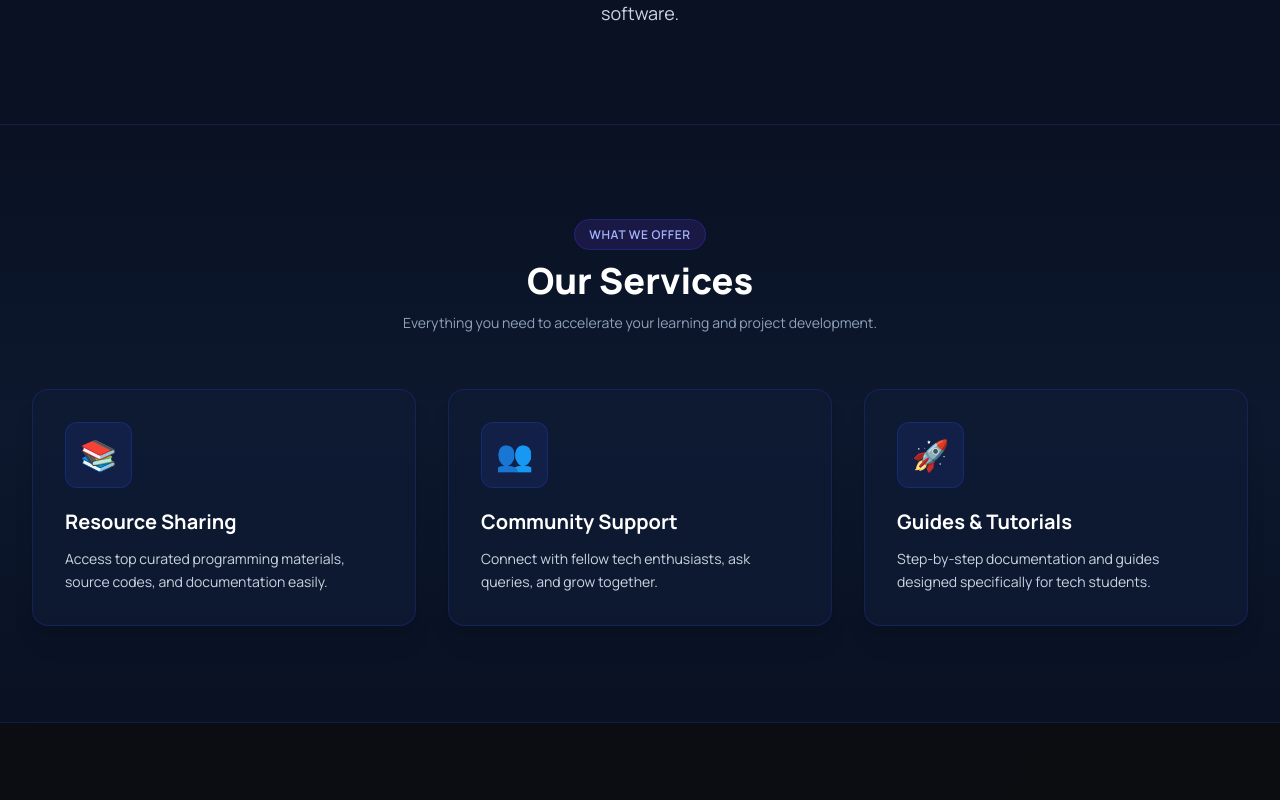
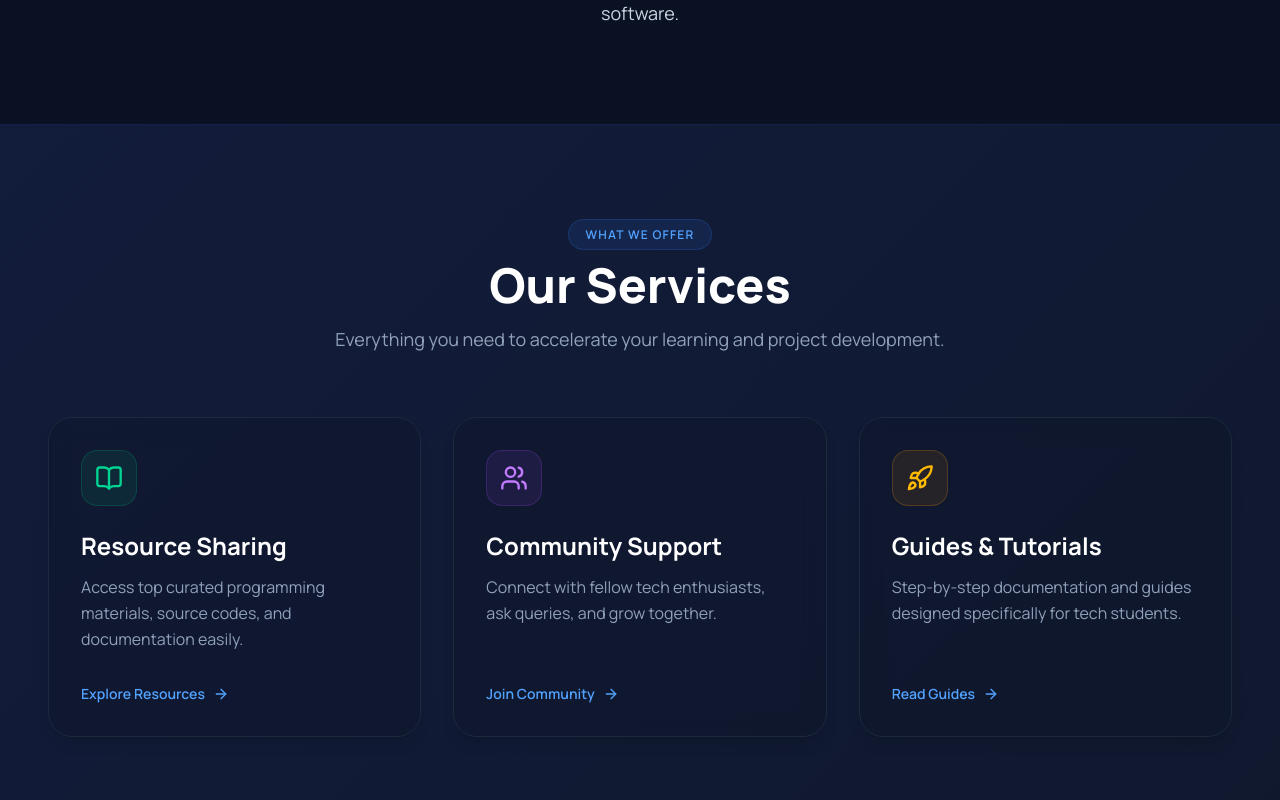
Before and after one commit to nuwanudayakumara00-hue/TechResourceHub-project, a Next.js app in the folder my-app/: page / in a window 1280 px wide. Shown: the part 1140-1940 px from the top of the page. Built offline with nearby package versions, Linux system fonts and the light colour scheme; no server answers.

Commit message:
Add interactive buttons and icons to Services section

```diff
--- a/my-app/src/components/ServicesSection.tsx
+++ b/my-app/src/components/ServicesSection.tsx
@@ -1,53 +1,92 @@
-import React from 'react';
+"use client";
+
+import React from "react";
+import { motion } from "framer-motion";
+import { BookOpen, Users, Rocket, ArrowRight } from "lucide-react";
+import Link from "next/link";
+
+const services = [
+  {
+    icon: BookOpen,
+    title: "Resource Sharing",
+    desc: "Access top curated programming materials, source codes, and documentation easily.",
+    link: "#resources",
+    btnText: "Explore Resources",
+    color: "text-emerald-400",
+    bg: "bg-emerald-500/10",
+    border: "border-emerald-500/20",
+  },
+  {
+    icon: Users,
+    title: "Community Support",
+    desc: "Connect with fellow tech enthusiasts, ask queries, and grow together.",
+    link: "#community",
+    btnText: "Join Community",
+    color: "text-purple-400",
+    bg: "bg-purple-500/10",
+    border: "border-purple-500/20",
+  },
+  {
+    icon: Rocket,
+    title: "Guides & Tutorials",
+    desc: "Step-by-step documentation and guides designed specifically for tech students.",
+    link: "#tutorials",
+    btnText: "Read Guides",
+    color: "text-amber-400",
+    bg: "bg-amber-500/10",
+    border: "border-amber-500/20",
+  },
+];
 
 export default function ServicesSection() {
-  const services = [
-    {
-      title: "Resource Sharing",
-      desc: "Access top curated programming materials, source codes, and documentation easily.",
-      icon: "📚"
-    },
-    {
-      title: "Community Support",
-      desc: "Connect with fellow tech enthusiasts, ask queries, and grow together.",
-      icon: "👥"
-    },
-    {
-      title: "Guides & Tutorials",
-      desc: "Step-by-step documentation and guides designed specifically for tech students.",
-      icon: "🚀"
-    }
-  ];
-
   return (
-    <section className="py-24 bg-gradient-to-b from-[#091122] via-[#0d182e] to-[#091122] border-b border-blue-900/30">
-      <div className="container mx-auto px-4 md:px-8 text-center">
-        <span className="text-xs font-semibold uppercase tracking-wider text-indigo-300 bg-indigo-950/80 border border-indigo-800/50 px-3.5 py-1.5 rounded-full">
+    <section className="py-24 px-6 md:px-12 relative z-10 max-w-7xl mx-auto">
+      <div className="text-center mb-16">
+        <span className="text-xs font-semibold tracking-widest text-blue-400 uppercase bg-blue-500/10 px-4 py-1.5 rounded-full border border-blue-500/20">
           What We Offer
         </span>
-        <h2 className="text-3xl md:text-4xl font-extrabold text-white mt-4 mb-3">Our Services</h2>
-        <p className="text-slate-400 max-w-xl mx-auto mb-14 text-sm">
+        <h2 className="text-4xl md:text-5xl font-extrabold text-white mt-4 mb-4">
+          Our Services
+        </h2>
+        <p className="text-slate-400 max-w-2xl mx-auto text-base md:text-lg">
           Everything you need to accelerate your learning and project development.
         </p>
+      </div>
 
-        <div className="grid grid-cols-1 md:grid-cols-3 gap-8">
-          {services.map((item, idx) => (
-            <div
-              key={idx}
-              className="p-8 rounded-2xl bg-[#0f1c36]/70 border border-blue-900/40 shadow-xl hover:border-blue-500/50 hover:bg-[#132344] transition-all duration-300 text-left group"
-            >
-              <div className="text-3xl mb-5 p-3.5 bg-blue-950/60 border border-blue-800/40 rounded-xl w-fit group-hover:scale-110 transition-transform">
-                {item.icon}
+      <div className="grid grid-cols-1 md:grid-cols-3 gap-8">
+        {services.map((service, idx) => (
+          <motion.div
+            key={idx}
+            initial={{ opacity: 0, y: 20 }}
+            whileInView={{ opacity: 1, y: 0 }}
+            viewport={{ once: true }}
+            transition={{ delay: idx * 0.1, duration: 0.5 }}
+            whileHover={{ y: -6 }}
+            className="p-8 rounded-3xl bg-slate-900/50 border border-slate-800 backdrop-blur-md flex flex-col justify-between hover:border-slate-700 transition-all group shadow-lg hover:shadow-2xl hover:shadow-blue-500/5"
+          >
+            <div>
+              <div
+                className={`w-14 h-14 rounded-2xl ${service.bg} flex items-center justify-center mb-6 border ${service.border} group-hover:scale-110 transition-transform duration-300`}
+              >
+                <service.icon className={`w-7 h-7 ${service.color}`} />
               </div>
-              <h3 className="text-xl font-bold text-white mb-3 group-hover:text-sky-400 transition-colors">
-                {item.title}
+              <h3 className="text-2xl font-bold text-white mb-3">
+                {service.title}
               </h3>
-              <p className="text-slate-300 text-sm leading-relaxed">
-                {item.desc}
+              <p className="text-slate-400 leading-relaxed mb-8">
+                {service.desc}
               </p>
             </div>
-          ))}
-        </div>
+
+            <Link
+              href={service.link}
+              className="inline-flex items-center gap-2 text-sm font-semibold text-blue-400 hover:text-blue-300 transition-colors group/link"
+            >
+              {service.btnText}
+              <ArrowRight className="w-4 h-4 group-hover/link:translate-x-1 transition-transform" />
+            </Link>
+          </motion.div>
+        ))}
       </div>
     </section>
   );
```
